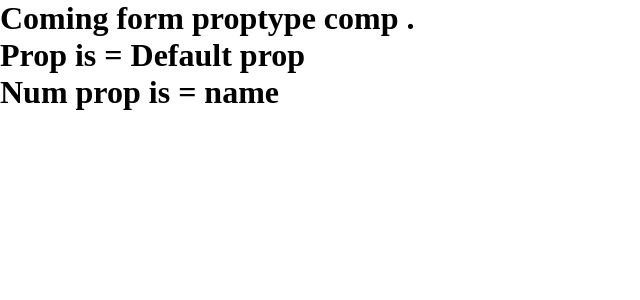
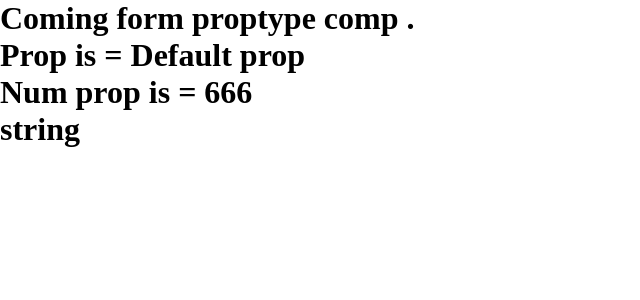
Before and after one commit to kiranFullStack/Japanican, a React (Create React App) app: page / in a window 1280 px wide. Shown: the top 300 px of the page, without its empty margins (0-640 px from the left). Built offline with nearby package versions, Linux system fonts and the light colour scheme.

Commit message:
is required prop

```diff
--- a/src/App.js
+++ b/src/App.js
@@ -6,7 +6,7 @@ function App() {
   return (
     <Fragment>
       {/* <PropyTypes name="Kiran prop" number="27" /> */}
-      <PropyTypes />
+      <PropyTypes another="string" />
     </Fragment>
   )
 }
--- a/src/components/PropyTypes.js
+++ b/src/components/PropyTypes.js
@@ -7,16 +7,19 @@ export default function PropyTypes(props) {
       <h1>Coming form proptype comp . </h1>
       <h1>Prop is = {props.name}</h1>
       <h1>Num prop is = {props.number}</h1>
+
+      <h1>{props.another}</h1>
     </div>
   )
 }
 
 PropyTypes.defaultProps = {
   name: "Default prop",
-  number: "name"
+  number: 666
 }
 
 PropyTypes.propTypes = {
   name: PropTypes.string,
-  number: PropTypes.number
+  number: PropTypes.number,
+  another: PropTypes.string.isRequired
 }
--- a/src/index.js
+++ b/src/index.js
@@ -5,7 +5,4 @@ import * as serviceWorker from "./serviceWorker"
 
 ReactDOM.render(<App />, document.getElementById("root"))
 
-// If you want your app to work offline and load faster, you can change
-// unregister() to register() below. Note this comes with some pitfalls.
-// Learn more about service workers: https://bit.ly/CRA-PWA
 serviceWorker.unregister()
```
